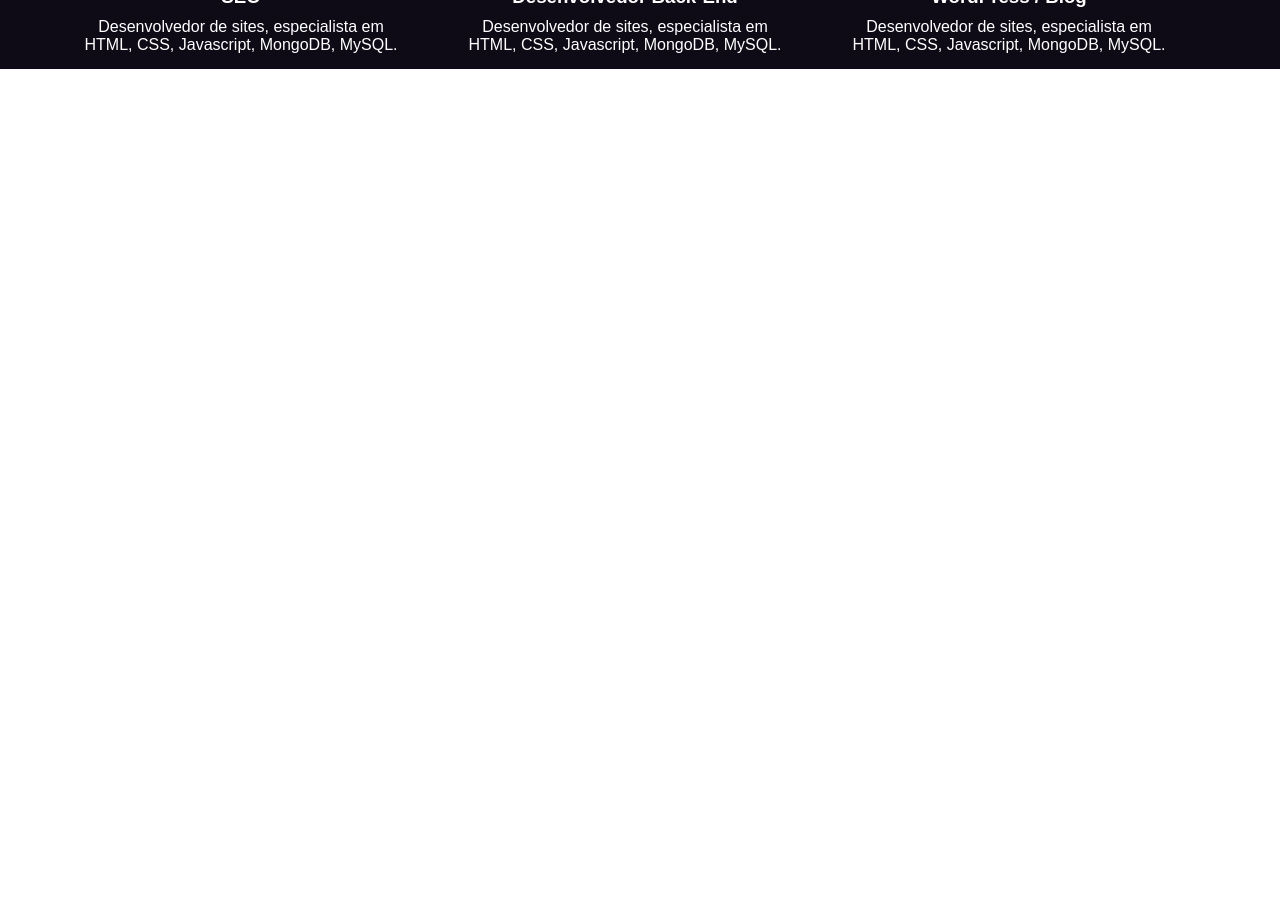
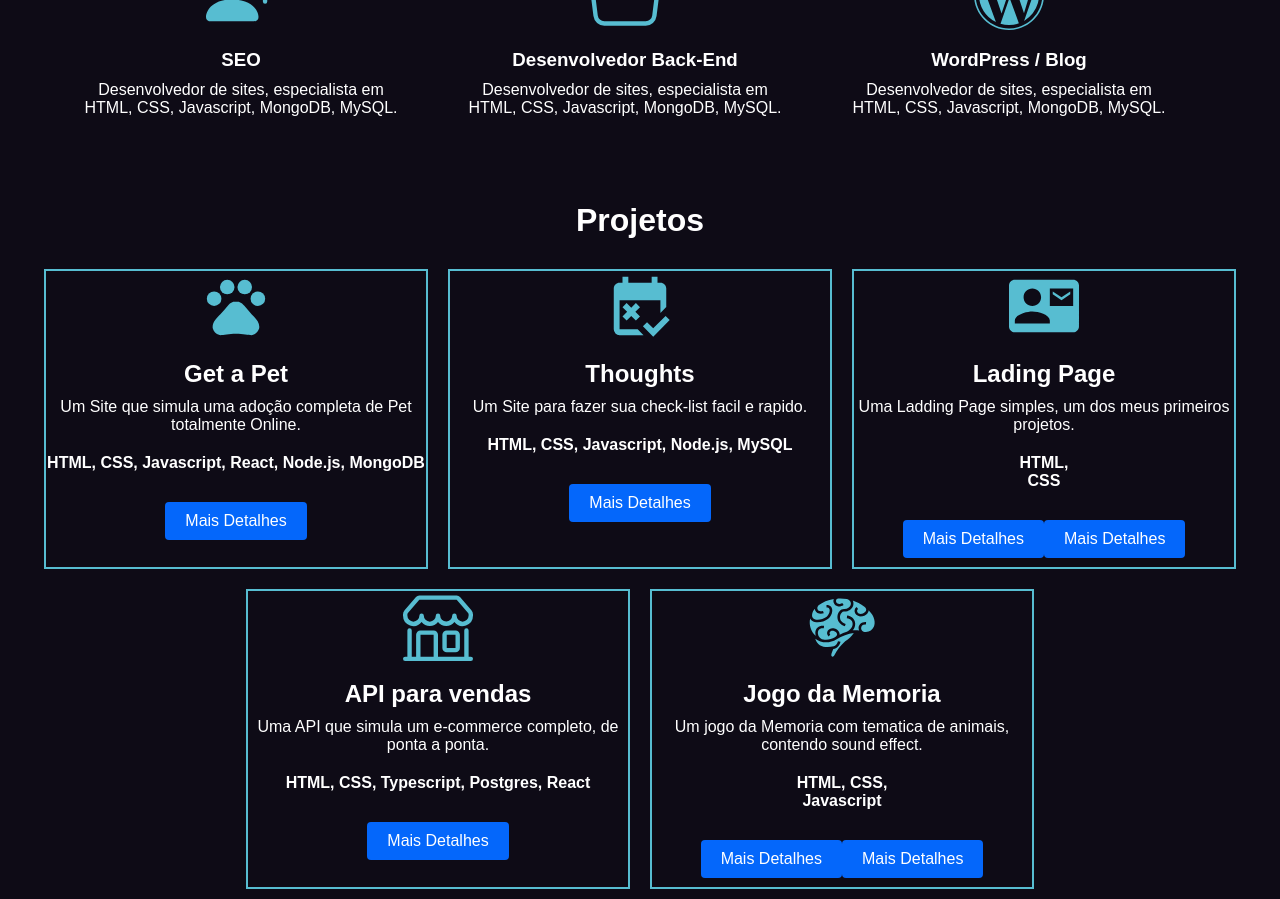
Before and after one commit to GustavoMen/Portfolio-Styled-components, a React (Create React App) app: page / in a window 1280 px wide. Shown: the part 1860-2759 px from the top of the page. Before the commit the page ends 1929 px from the top, so only its background shows below. Built offline with nearby package versions, Linux system fonts and the light colour scheme.

Commit message:
Home Services complete

```diff
--- a/src/components/InfoSection/InfoElements.js
+++ b/src/components/InfoSection/InfoElements.js
@@ -1,6 +1,6 @@
 import styled from "styled-components";
 
-export const InfoSec = styled.div`
+export const InfoSec = styled.section`
   color: #fff;
   padding: 100px 0;
   background: ${({ lightBg }) => (lightBg ? "#fff" : "#0E0B16")};
@@ -41,7 +41,7 @@ export const TextWrapper = styled.div`
 `;
 
 export const TopLine = styled.div`
-  color: ${({ lightTopLine }) => (lightTopLine ? "#e9b3c1" : "#4b59f7")};
+  color: #fff;
   font-size: 18px;
   line-height: 16px;
   letter-spacing: 1.4px;
--- a/src/components/InfoSection/InfoSection.js
+++ b/src/components/InfoSection/InfoSection.js
@@ -38,7 +38,7 @@ const InfoSection = ({
           <InfoRow imgStart={imgStart}>
             <InfoColumn>
               <TextWrapper>
-                <TopLine lightTopLine={lightTopLine}>{topLine}</TopLine>
+                <TopLine>{topLine}</TopLine>
                 <Heading lightText={lightText}>{headline}</Heading>
                 <Bold fristSection={fristSection}>FULLSTACK DEVELOPER</Bold>
                 <Bold fristSection={fristSection}>FREELANCER DEVELOPER</Bold>
--- a/src/components/Navbar/Navbar.elements.js
+++ b/src/components/Navbar/Navbar.elements.js
@@ -3,7 +3,7 @@ import { DiMagento } from "react-icons/di";
 import { Link } from "react-router-dom";
 import { Container } from "../../globalStyles";
 
-export const Nav = styled.nav`
+export const Nav = styled.header`
   background: #0e0b16;
   height: 80px;
   display: flex;
--- /dev/null
+++ b/src/components/ProjectsSection/ProjectsSection.elements.js
@@ -0,0 +1,103 @@
+import styled from "styled-components";
+import { MdOutlinePets } from "react-icons/md";
+import { MdFreeCancellation } from "react-icons/md";
+import { MdContactMail } from "react-icons/md";
+import { BsShop } from "react-icons/bs";
+import { GiBrain } from "react-icons/gi";
+
+export const TitleTabs = styled.h1`
+  padding-top: 70px;
+  text-align: center;
+  color: #fff;
+  background: #0e0b16;
+`;
+
+export const TabsContainer = styled.div`
+  background: #0e0b16;
+  width: 100%;
+  display: flex;
+  flex-direction: column;
+  text-align: center;
+  vertical-align: middle;
+`;
+
+export const BlocTabs = styled.div`
+  margin-top: 70px;
+  width: 100%;
+
+  button {
+    border-radius: 10px;
+    margin: 10px;
+    cursor: pointer;
+    width: 35%;
+    height: 50px;
+    border: none;
+    border-bottom: 3px solid #57bdd1;
+    background: #666666;
+    margin-top: 2px;
+  }
+`;
+
+export const ProjectTabs = styled.div`
+  margin-top: 20px;
+  width: 100%;
+  height: auto;
+
+  background-color: #0e0b16;
+`;
+
+export const Project = styled.div`
+  overflow: hidden;
+  margin-top: 50px;
+  display: inline-block;
+  width: 30%;
+  height: 300px;
+  vertical-align: middle;
+  margin: 10px;
+  border: 2px solid #57bdd1;
+`;
+
+export const ProjectImgOne = styled(MdOutlinePets)`
+  margin-bottom: 15px;
+`;
+
+export const ProjectImgTwo = styled(MdFreeCancellation)`
+  margin-bottom: 15px;
+`;
+
+export const ProjectImgThree = styled(MdContactMail)`
+  margin-bottom: 15px;
+`;
+
+export const ProjectImgFour = styled(BsShop)`
+  margin-bottom: 15px;
+`;
+
+export const ProjectImgFive = styled(GiBrain)`
+  margin-bottom: 15px;
+`;
+
+export const ProjectName = styled.h2`
+  text-align: center;
+  color: #fff;
+  font-weight: bold;
+`;
+
+export const ProjectTecnologies = styled.p`
+  margin-top: 20px;
+  text-align: center;
+  color: #fff;
+  font-weight: bold;
+  margin-bottom: 30px;
+`;
+
+export const ProjectDescription = styled.p`
+  margin-top: 10px;
+  text-align: center;
+  color: #fff;
+`;
+
+export const ProjectBtn = styled.button`
+  margin-top: 30px;
+  height: 40px;
+`;
--- /dev/null
+++ b/src/components/ProjectsSection/ProjectsSection.js
@@ -0,0 +1,95 @@
+import React from "react";
+import { IconContext } from "react-icons/lib";
+import { Button } from "../../globalStyles";
+import {
+  TabsContainer,
+  TitleTabs,
+  ProjectTabs,
+  Project,
+  ProjectImgOne,
+  ProjectImgTwo,
+  ProjectImgThree,
+  ProjectImgFour,
+  ProjectImgFive,
+  ProjectName,
+  ProjectTecnologies,
+  ProjectDescription,
+} from "./ProjectsSection.elements";
+
+const ProjectsSection = () => {
+  return (
+    <>
+      <TitleTabs>Projetos</TitleTabs>
+      <IconContext.Provider value={{ color: "#57bdd1", size: 70 }}>
+        <TabsContainer>
+          <ProjectTabs>
+            <Project>
+              <ProjectImgOne></ProjectImgOne>
+              <ProjectName>Get a Pet</ProjectName>
+              <ProjectDescription>
+                Um Site que simula uma adoção completa de Pet totalmente Online.
+              </ProjectDescription>
+              <ProjectTecnologies>
+                HTML, CSS, Javascript, React, Node.js, MongoDB
+              </ProjectTecnologies>
+              <Button Big>Mais Detalhes</Button>
+            </Project>
+
+            <Project>
+              <ProjectImgTwo></ProjectImgTwo>
+              <ProjectName>Thoughts</ProjectName>
+              <ProjectDescription>
+                Um Site para fazer sua check-list facil e rapido.
+              </ProjectDescription>
+              <ProjectTecnologies>
+                HTML, CSS, Javascript, Node.js, MySQL
+              </ProjectTecnologies>
+              <Button Big>Mais Detalhes</Button>
+            </Project>
+
+            <Project>
+              <ProjectImgThree></ProjectImgThree>
+              <ProjectName>Lading Page</ProjectName>
+              <ProjectDescription>
+                Uma Ladding Page simples, um dos meus primeiros projetos.
+              </ProjectDescription>
+              <ProjectTecnologies>
+                HTML, <br></br> CSS
+              </ProjectTecnologies>
+              <Button>Mais Detalhes</Button>
+              <Button>Mais Detalhes</Button>
+            </Project>
+
+            <Project>
+              <ProjectImgFour></ProjectImgFour>
+              <ProjectName>API para vendas</ProjectName>
+              <ProjectDescription>
+                Uma API que simula um e-commerce completo, de ponta a ponta.
+              </ProjectDescription>
+              <ProjectTecnologies>
+                HTML, CSS, Typescript, Postgres, React
+              </ProjectTecnologies>
+              <Button Big>Mais Detalhes</Button>
+            </Project>
+
+            <Project>
+              <ProjectImgFive></ProjectImgFive>
+              <ProjectName>Jogo da Memoria</ProjectName>
+              <ProjectDescription>
+                Um jogo da Memoria com tematica de animais, contendo sound
+                effect.
+              </ProjectDescription>
+              <ProjectTecnologies>
+                HTML, CSS, <br></br>Javascript
+              </ProjectTecnologies>
+              <Button Big>Mais Detalhes</Button>
+              <Button Big>Mais Detalhes</Button>
+            </Project>
+          </ProjectTabs>
+        </TabsContainer>
+      </IconContext.Provider>
+    </>
+  );
+};
+
+export default ProjectsSection;
--- a/src/components/ServicesSection/ServicesSection.elements.js
+++ b/src/components/ServicesSection/ServicesSection.elements.js
@@ -1,5 +1,4 @@
 import styled from "styled-components";
-import { BsCodeSlash } from "react-icons/bs";
 import { BsFolder2Open } from "react-icons/bs";
 import { BsPhone } from "react-icons/bs";
 import { BsShop } from "react-icons/bs";
@@ -11,7 +10,7 @@ export const Label = styled.h1`
   color: #fff;
 `;
 
-export const ServicesContainer = styled.div`
+export const ServicesContainer = styled.section`
   background: #0e0b16;
   display: flex;
   flex-direction: row;
--- a/src/components/index.js
+++ b/src/components/index.js
@@ -1,3 +1,4 @@
 export { default as Navbar } from "./Navbar/Navbar";
 export { default as InfoSection } from "./InfoSection/InfoSection";
 export { default as ServicesSection } from "./ServicesSection/ServicesSection";
+export { default as ProjectsSection } from "./ProjectsSection/ProjectsSection";
--- a/src/pages/HomePage/Data.js
+++ b/src/pages/HomePage/Data.js
@@ -1,8 +1,7 @@
 export const homeObjOne = {
-  primary: true,
+  primary: false,
   lightBg: false,
   imgStart: "",
-  lightTopLine: false,
   lightTextDesc: true,
   buttonLabel: "Saiba mais",
   description:
@@ -25,7 +24,7 @@ export const homeObjTwo = {
   lightTextDesc: true,
   buttonLabel: "Veja meu Linkedin",
   description:
-    "Desenvolvedor Web, Teve inicio na carreira em 2021, quando tomou a decisão de começar a estudar programação onde descobriu um vício:  códigos. Seu primeiro contato com a area foi devido a sua curiosidade de saber como sites funcionavam, a partir daí começou com projetos pessoais das mais diversas formas, contando com Websites e Sistemas, Adquirindo um vasto conhecimento nas diversas linguagens de programação utilizadas hoje no mercado.",
+    "Desenvolvedor Web, Teve inicio na carreira em 2021, quando tomou a decisão de começar a estudar programação onde descobriu um vício:  códigos. Seu primeiro contato com a area foi devido a sua curiosidade de saber como sites funcionavam, a partir daí começou com projetos pessoais das mais diversas formas, contando com Websites e Sistemas, Adquirindo um vasto conhecimento nas diversas linguagens de programação utilizadas hoje no mercado. Tendo conhecimento em: HTML, Css, Javascript, Typescript, Node.js, React, MySQL, Postgress, MongoDB, Mongoose, TypeORM,  Jest, Docker, Git, Github.",
   lightText: true,
   topLine: "Gustavo Mendonça",
   img: require("../..//Images/image2.png"),
--- a/src/pages/HomePage/Home.js
+++ b/src/pages/HomePage/Home.js
@@ -1,6 +1,6 @@
 import React from "react";
 import { homeObjOne, homeObjTwo } from "./Data";
-import { InfoSection } from "../../components";
+import { InfoSection, ProjectsSection } from "../../components";
 import { ServicesSection } from "../../components";
 
 const Home = () => {
@@ -9,6 +9,7 @@ const Home = () => {
       <InfoSection {...homeObjOne} />
       <InfoSection {...homeObjTwo} />
       <ServicesSection></ServicesSection>
+      <ProjectsSection></ProjectsSection>
     </>
   );
 };
```
Also changed, not shown: src/Images/JogodaMemoria.PNG (added), src/Images/JogodaMemoria.gif (added).
